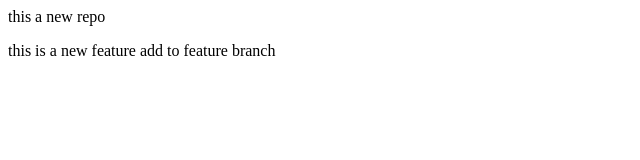
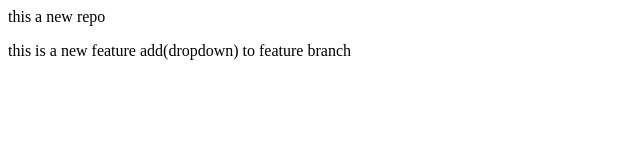
Before and after one commit to Mawis-009/localRepo, a plain HTML site: page index.html in a window 1280 px wide. Shown: the full height of the page, 0-640 px from the left. Drawn offline with Linux system fonts and the light colour scheme.

```diff
--- a/index.html
+++ b/index.html
@@ -1,3 +1,3 @@
 <p> this a new repo</p>
-<p> this is a new feature add to feature branch</p>
+<p> this is a new feature add(dropdown) to feature branch</p>
 <!--did yoy get it my boy-->
```
